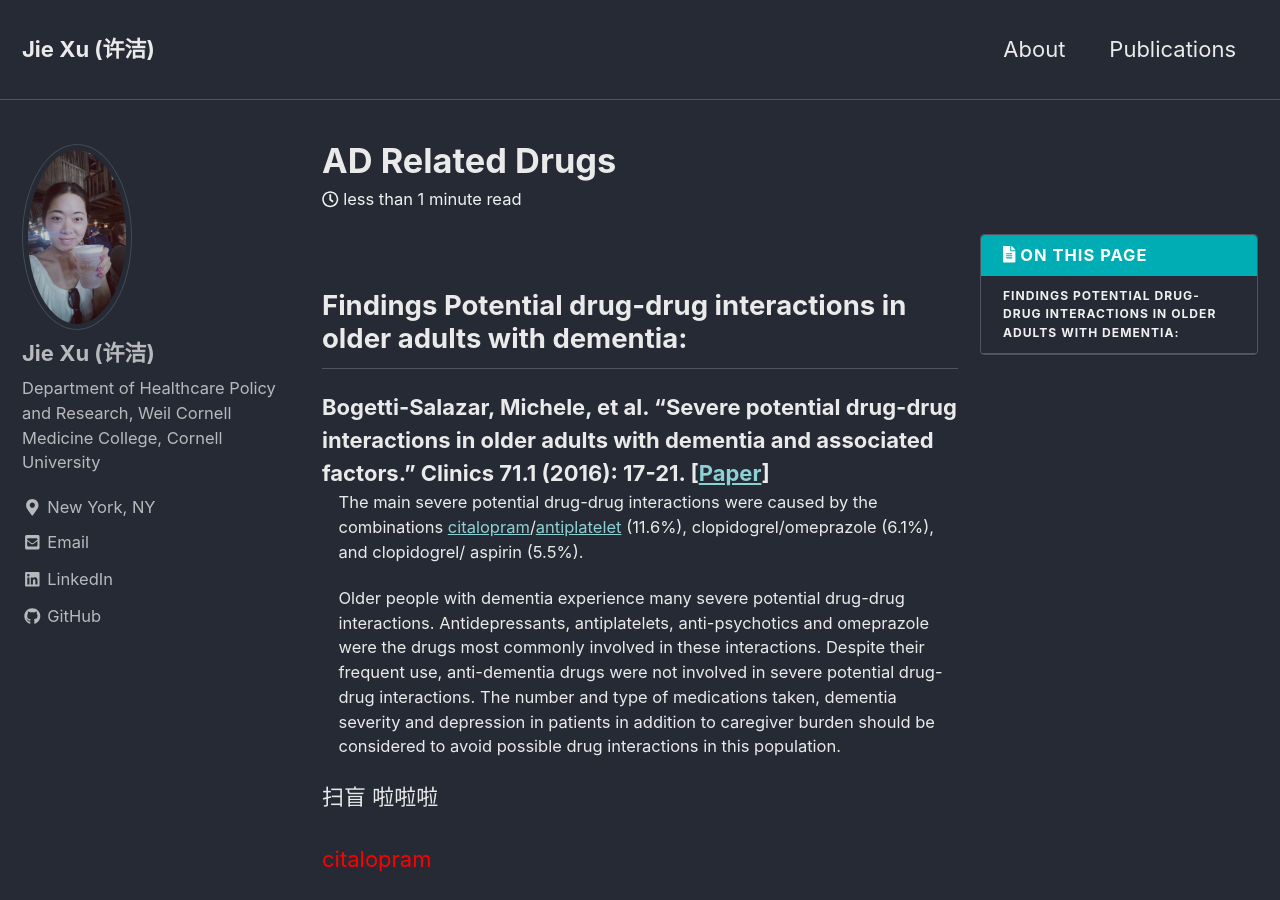
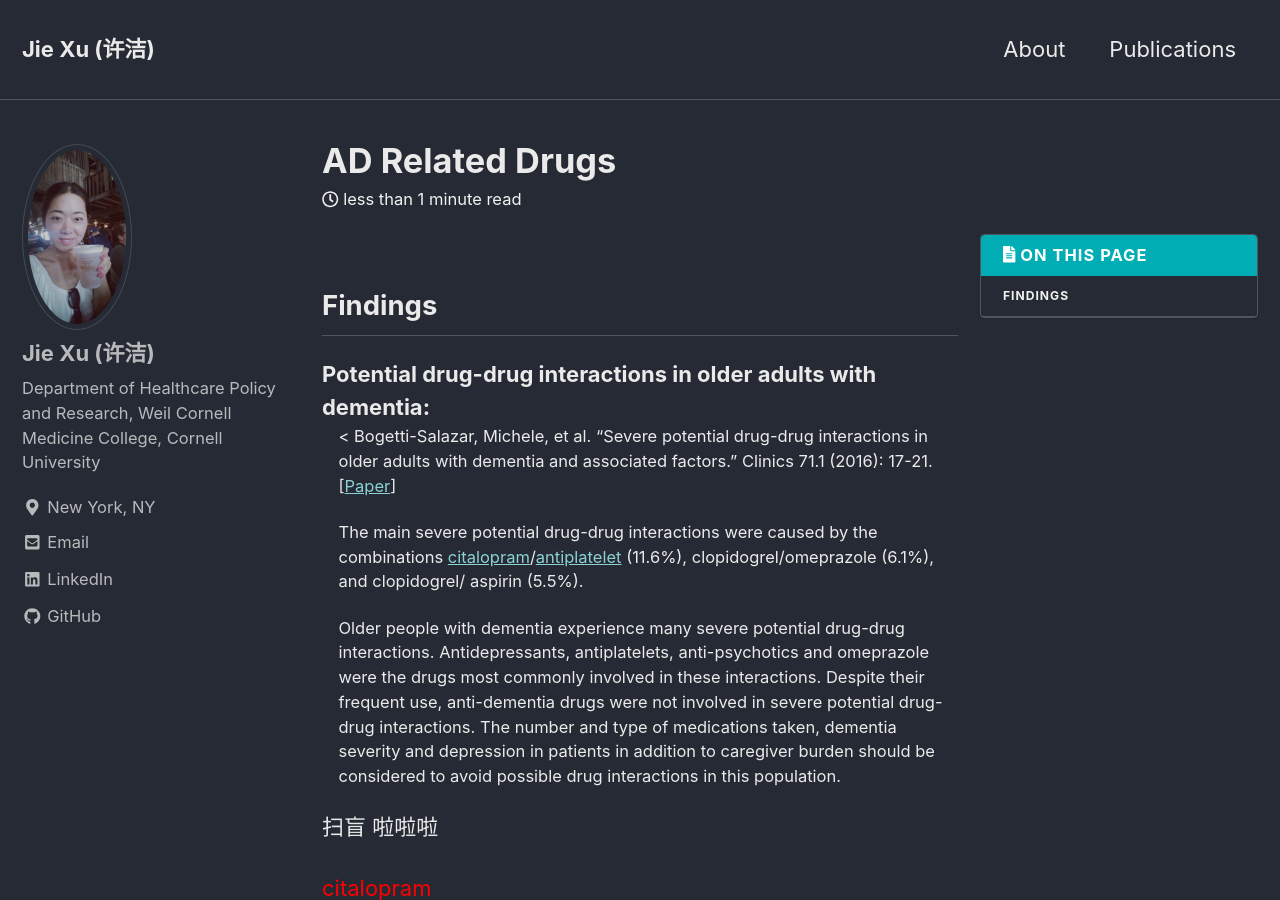
Before and after one commit to jxu1015/jxu1015.github.io, a Jekyll site: the page built from _posts/2020-03-03-AD-Related-Drugs.md, in a window 1280 px wide and 900 px high. Built offline with Jekyll 4.4.1, drawn with Linux system fonts in a browser that asks for light colours; nearby versions of some CDN libraries.

Commit message:
Update 2020-03-03-AD-Related-Drugs.md

```diff
--- a/_posts/2020-03-03-AD-Related-Drugs.md
+++ b/_posts/2020-03-03-AD-Related-Drugs.md
@@ -8,8 +8,10 @@ tags:
 toc: true
 ---
 
-## Findings Potential drug-drug interactions in older adults with dementia:
-Bogetti-Salazar, Michele, et al. "Severe potential drug-drug interactions in older adults with dementia and associated factors." Clinics 71.1 (2016): 17-21. [[Paper](https://www.ncbi.nlm.nih.gov/pmc/articles/PMC4763155/pdf/cln-71-01-017.pdf)]
+## Findings
+Potential drug-drug interactions in older adults with dementia:
+
+:   < Bogetti-Salazar, Michele, et al. "Severe potential drug-drug interactions in older adults with dementia and associated factors." Clinics 71.1 (2016): 17-21. [[Paper](https://www.ncbi.nlm.nih.gov/pmc/articles/PMC4763155/pdf/cln-71-01-017.pdf)]
 
 :   The main severe potential drug-drug interactions were caused by the combinations [citalopram](https://www.drugs.com/citalopram.html)/[antiplatelet](https://www.drugs.com/drug-class/antiplatelet-agents.html) (11.6%), clopidogrel/omeprazole (6.1%), and clopidogrel/ aspirin (5.5%).
 
```
